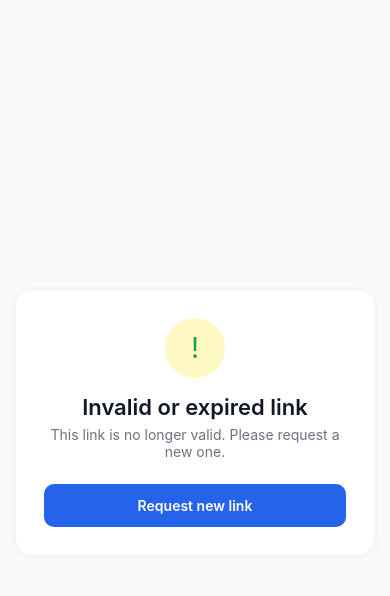
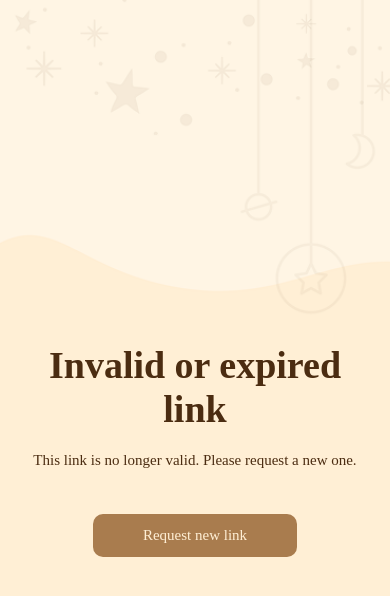
Before and after one commit to YxaBlue/Comfee, a React Native app: screen /ResetPassword in a window 390 px wide. Shown: the top 596 px of the page. Built offline with nearby package versions, Linux system fonts and the light colour scheme.

Commit message:
Reset pass design

```diff
--- a/app/screens/resetPassword-FE.tsx
+++ b/app/screens/resetPassword-FE.tsx
@@ -7,8 +7,7 @@ import { NativeStackNavigationProp } from "@react-navigation/native-stack";
 import { useEffect, useState } from "react";
 import {
   ActivityIndicator,
-    KeyboardAvoidingView,
-    Platform,
+  ImageBackground,
   StyleSheet,
   Text,
   TextInput,
@@ -74,11 +73,12 @@ export default function ResetPasswordPage() {
   // User arrived without a valid reset link
   if (!isValidSession) {
     return (
+      <ImageBackground
+        source={require("../../assets/images/bg1.png")}
+        style={styles.background}
+        resizeMode="cover"
+      >
         <View style={styles.container}>
-        <View style={styles.card}>
-          <View style={styles.iconCircleYellow}>
-            <Text style={styles.iconText}>!</Text>
-          </View>
           <Text style={styles.title}>Invalid or expired link</Text>
           <Text style={styles.subtitle}>
             This link is no longer valid. Please request a new one.
@@ -87,43 +87,45 @@ export default function ResetPasswordPage() {
             style={styles.button}
             onPress={() => navigation.navigate("ForgotPassword")}
           >
-            <Text style={styles.buttonText}>Request new link</Text>
+            <Text style={styles.resetText}>Request new link</Text>
           </TouchableOpacity>
         </View>
-      </View>
+      </ImageBackground>
     );
   }
 
   // Success state
   if (success) {
     return (
+      <ImageBackground
+        source={require("../../assets/images/bg1.png")}
+        style={styles.background}
+        resizeMode="cover"
+      >
         <View style={styles.container}>
-        <View style={styles.card}>
-          <View style={styles.iconCircleGreen}>
-            <Text style={styles.iconText}>✓</Text>
-          </View>
-          <Text style={styles.title}>Password updated!</Text>
+          <Text style={styles.title2}>Password updated!</Text>
           <Text style={styles.subtitle}>Redirecting you to login...</Text>
         </View>
-      </View>
+      </ImageBackground>
     );
   }
 
+  //Set new pass
   return (
-    <KeyboardAvoidingView
-      style={styles.container}
-      behavior={Platform.OS === "ios" ? "padding" : undefined}
+    <ImageBackground
+      source={require("../../assets/images/bg1.png")}
+      style={styles.background}
+      resizeMode="cover"
     >
-      <View style={styles.card}>
       <Text style={styles.title}>Set a new password</Text>
       <Text style={styles.subtitle}>Must be at least 8 characters.</Text>
 
       {/* New password */}
       <Text style={styles.label}>New password</Text>
       <TextInput
-          style={styles.input}
-          placeholder="••••••••"
-          placeholderTextColor="#9ca3af"
+        style={[styles.input, error && { borderColor: "#670718" }]}
+        placeholder="Enter new password"
+        placeholderTextColor="#C8AA7A"
         value={password}
         onChangeText={setPassword}
         secureTextEntry
@@ -134,9 +136,9 @@ export default function ResetPasswordPage() {
       {/* Confirm password */}
       <Text style={styles.label}>Confirm new password</Text>
       <TextInput
-          style={styles.input}
-          placeholder="••••••••"
-          placeholderTextColor="#9ca3af"
+        style={[styles.input, error && { borderColor: "#670718" }]}
+        placeholder="Confirm new password"
+        placeholderTextColor="#C8AA7A"
         value={confirmPassword}
         onChangeText={setConfirmPassword}
         secureTextEntry
@@ -145,11 +147,7 @@ export default function ResetPasswordPage() {
       />
 
       {/* Error message */}
-        {error ? (
-          <View style={styles.errorBox}>
-            <Text style={styles.errorText}>{error}</Text>
-          </View>
-        ) : null}
+      {error ? <Text style={styles.errorText}>{error}</Text> : null}
 
       {/* Submit button */}
       <TouchableOpacity
@@ -163,15 +161,13 @@ export default function ResetPasswordPage() {
           <Text style={styles.buttonText}>Update password</Text>
         )}
       </TouchableOpacity>
-      </View>
-    </KeyboardAvoidingView>
+    </ImageBackground>
   );
 }
 
 const styles = StyleSheet.create({
   container: {
     flex: 1,
-    backgroundColor: "#f9fafb",
     justifyContent: "center",
     alignItems: "center",
     paddingHorizontal: 16,
@@ -189,83 +185,95 @@ const styles = StyleSheet.create({
     elevation: 2,
   },
   title: {
-    fontSize: 22,
-    fontWeight: "600",
-    color: "#111827",
+    fontSize: 38,
+    fontWeight: "700",
+    color: "#4B2C11",
     marginBottom: 6,
+    fontFamily: "SourceSerifPro-Regular",
     textAlign: "center",
+    marginTop: 56,
   },
+
+  title2: {
+    fontSize: 38,
+    fontWeight: "700",
+    color: "#4B2C11",
+    marginBottom: 6,
+    fontFamily: "SourceSerifPro-Regular",
+    textAlign: "center",
+    marginTop: 150,
+  },
+
   subtitle: {
-    fontSize: 14,
-    color: "#6b7280",
-    marginBottom: 20,
-    textAlign: "center",
+    fontSize: 15,
+    color: "#4B2C11",
+    marginBottom: 30,
+    fontFamily: "SourceSerifPro-Regular",
+    alignSelf: "center",
+    marginTop: 15,
   },
+
   label: {
     fontSize: 14,
     fontWeight: "500",
-    color: "#374151",
-    marginBottom: 6,
+    color: "#4B2C11",
+    marginTop: 20,
+    marginLeft: 42,
+    fontFamily: "SourceSerifPro-Regular",
   },
   input: {
-    width: "100%",
-    borderWidth: 1,
-    borderColor: "#e5e7eb",
+    flexDirection: "row",
     borderRadius: 10,
     paddingHorizontal: 14,
     paddingVertical: 12,
     fontSize: 14,
-    color: "#111827",
-    marginBottom: 12,
+    color: "#4B2C11",
+    backgroundColor: "#F0D8B4",
+    marginLeft: 40,
+    marginRight: 40,
+    marginTop: 7,
+    borderColor: "#C8AA7A",
+    borderWidth: 1,
   },
-  errorBox: {
-    backgroundColor: "#fef2f2",
-    borderRadius: 8,
-    paddingHorizontal: 14,
-    paddingVertical: 10,
-    marginBottom: 12,
-  },
+
   errorText: {
     fontSize: 13,
-    color: "#ef4444",
+    color: "#670718",
+    textAlign: "left",
+    marginLeft: 42,
+    fontFamily: "SourceSerifPro-Regular",
+    marginTop: 7,
   },
   button: {
-    backgroundColor: "#2563eb",
+    backgroundColor: "#A97C4E",
     borderRadius: 10,
     paddingVertical: 13,
     alignItems: "center",
-    marginTop: 4,
+    marginTop: 15,
+    marginLeft: 40,
+    marginRight: 40,
   },
+
   buttonDisabled: {
-    backgroundColor: "#93c5fd",
+    backgroundColor: "#A97C4E",
   },
   buttonText: {
-    color: "#ffffff",
-    fontWeight: "600",
-    fontSize: 14,
+    color: "#FFEFD5",
+    fontWeight: "500",
+    fontSize: 20,
+    fontFamily: "SourceSerifPro-Regular",
   },
-  iconCircleGreen: {
-    width: 60,
-    height: 60,
-    borderRadius: 30,
-    backgroundColor: "#dcfce7",
-    alignItems: "center",
-    justifyContent: "center",
-    alignSelf: "center",
-    marginBottom: 16,
+  resetText: {
+    color: "#FFEFD5",
+    fontWeight: "500",
+    fontSize: 15,
+    fontFamily: "SourceSerifPro-Regular",
+    paddingHorizontal: 50,
   },
-  iconCircleYellow: {
-    width: 60,
-    height: 60,
-    borderRadius: 30,
-    backgroundColor: "#fef9c3",
-    alignItems: "center",
-    justifyContent: "center",
-    alignSelf: "center",
-    marginBottom: 16,
-  },
-  iconText: {
-    fontSize: 28,
-    color: "#16a34a",
+
+  background: {
+    flex: 1,
+    width: "100%",
+    height: "100%",
   },
 });
```
Lines whose indentation alone changed are shown as unchanged.
